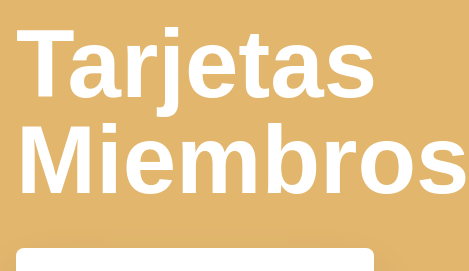
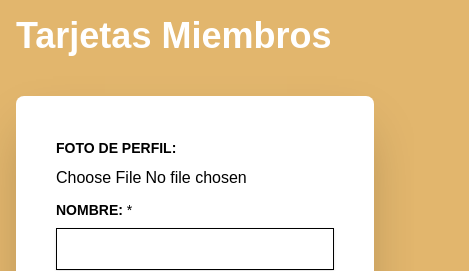
Before and after one commit to polilla2802/nextjs-curativasalud, a Next.js app: page / in a window 390 px wide. Shown: the top 271 px of the page, 469 px wide, since content can reach past the window. Built offline with nearby package versions, Linux system fonts and the light colour scheme; no server answers.

Commit message:
Responsive title

```diff
--- a/src/app/page.js
+++ b/src/app/page.js
@@ -7,7 +7,7 @@ export default function Home() {
   return (
     <>
       <section className="container px-4 py-4 m-auto">
-        <h1 className="font-bold text-white text-8xl">Tarjetas Miembros</h1>
+        <h1 className="font-bold text-white md:text-8xl text-4xl">Tarjetas Miembros</h1>
         <ContentForm />
       </section>
     </>
```
